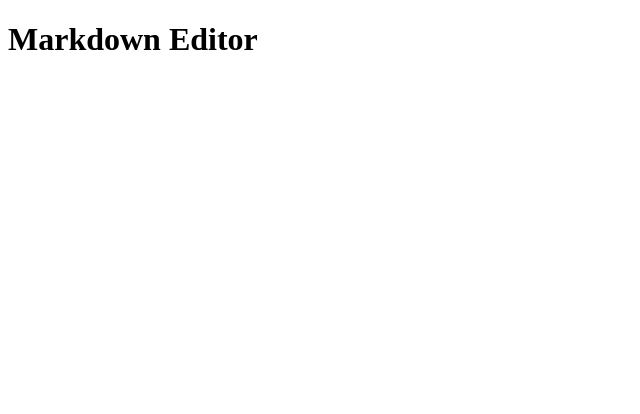
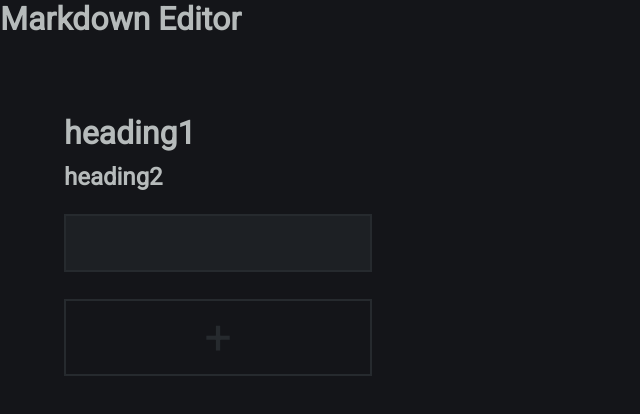
Before and after one commit to rfumic/RemisMD, a Vue app: page / in a window 1280 px wide. Shown: the top 414 px of the page, without its empty margins (0-640 px from the left). Built offline with nearby package versions, Linux system fonts and the light colour scheme.

Commit message:
Added: Basic editor layout

```diff
--- a/src/App.vue
+++ b/src/App.vue
@@ -2,4 +2,17 @@
   <router-view> </router-view>
 </template>
 
-<style lang="scss"></style>
+<style lang="scss">
+@use '@/scss/colors.scss' as *;
+@import url('https://fonts.googleapis.com/css2?family=Roboto&display=swap');
+* {
+  margin: 0;
+  padding: 0;
+}
+#app {
+  width: 100vw;
+  height: 100vh;
+  font-family: 'Roboto', sans-serif;
+  background-color: $c-background;
+}
+</style>
--- /dev/null
+++ b/src/components/EditorComponent.vue
@@ -0,0 +1,39 @@
+<template>
+  <main>
+    <h1>heading1</h1>
+    <h2>heading2</h2>
+    <TextArea />
+    <div class="newLine">+</div>
+  </main>
+</template>
+
+<script setup>
+import TextArea from '@/components/TextArea.vue';
+</script>
+<style lang="scss" scoped>
+@use '@/scss/colors.scss' as *;
+main {
+  color: $c-foreground;
+  padding: 5%;
+  * {
+    margin-top: 1%;
+    margin-bottom: 1%;
+  }
+}
+
+.newLine {
+  border: solid 2px $c-text-area-border;
+  color: $c-text-area-border;
+  font-size: 3em;
+  padding: 0.5rem;
+  width: 25%;
+  display: flex;
+  align-items: center;
+  justify-content: center;
+  text-align: center;
+  cursor: pointer;
+  &:hover {
+    background-color: $c-text-area;
+  }
+}
+</style>
--- /dev/null
+++ b/src/components/TextArea.vue
@@ -0,0 +1,38 @@
+<template>
+  <textarea
+    v-model="textArea"
+    cols="30"
+    rows="2"
+    autocomplete="off"
+    wrap="hard"
+    @input="resizeTextArea"
+    ref="controlTextArea"
+  ></textarea>
+</template>
+<script setup>
+import { ref } from 'vue';
+
+let textArea = ref('');
+let controlTextArea = ref(null);
+
+function resizeTextArea() {
+  controlTextArea.value.style.height = '18px';
+  controlTextArea.value.style.height =
+    controlTextArea.value.scrollHeight + 'px';
+}
+</script>
+<style lang="scss">
+@use '@/scss/colors.scss' as *;
+textarea {
+  width: 25%;
+  font-family: 'Roboto', sans-serif;
+  font-size: 1rem;
+  padding: 0.5rem;
+  color: $c-foreground;
+  background-color: $c-text-area;
+  border: solid 2px $c-text-area-border;
+  outline: none;
+  resize: none;
+  overflow: hidden;
+}
+</style>
--- /dev/null
+++ b/src/scss/colors.scss
@@ -0,0 +1,7 @@
+$c-background: #141519;
+$c-editor: #181a1f;
+$c-foreground: #b6bbbb;
+$c-tab-title-active: #6d808c;
+$c-tab-title-inactive: #394b52;
+$c-text-area: #1d2024;
+$c-text-area-border: #262a2e;
--- a/src/views/HomeView.vue
+++ b/src/views/HomeView.vue
@@ -1,7 +1,15 @@
 <template>
   <h1>{{ title }}</h1>
+  <EditorComponent />
 </template>
 
 <script setup>
+import EditorComponent from '@/components/EditorComponent.vue';
 const title = 'Markdown Editor';
 </script>
+<style lang="scss" scoped>
+@use '@/scss/colors.scss' as *;
+h1 {
+  color: $c-foreground;
+}
+</style>
--- a/vue.config.js
+++ b/vue.config.js
@@ -1,4 +1,4 @@
-const { defineConfig } = require('@vue/cli-service')
+const { defineConfig } = require('@vue/cli-service');
 module.exports = defineConfig({
-  transpileDependencies: true
-})
+  transpileDependencies: true,
+});
```
Also changed, not shown: src/background.js (+28 -27 lines).
